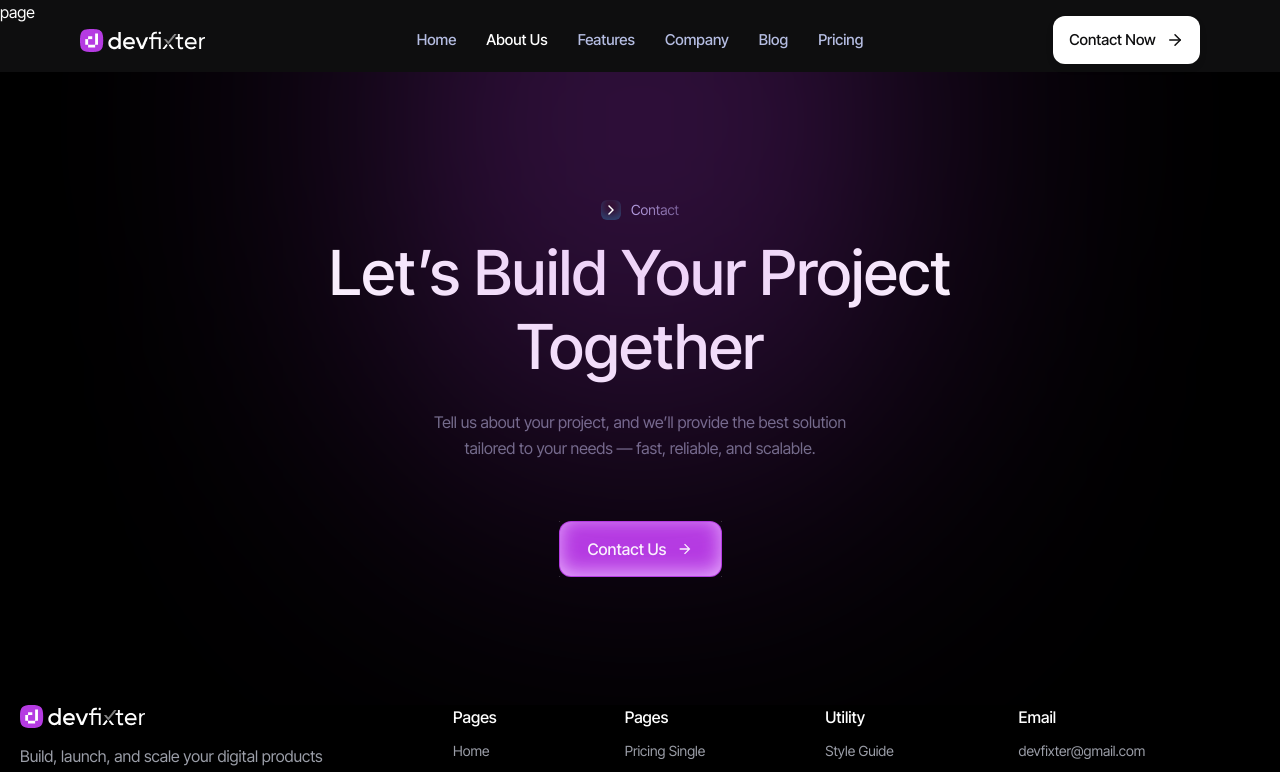
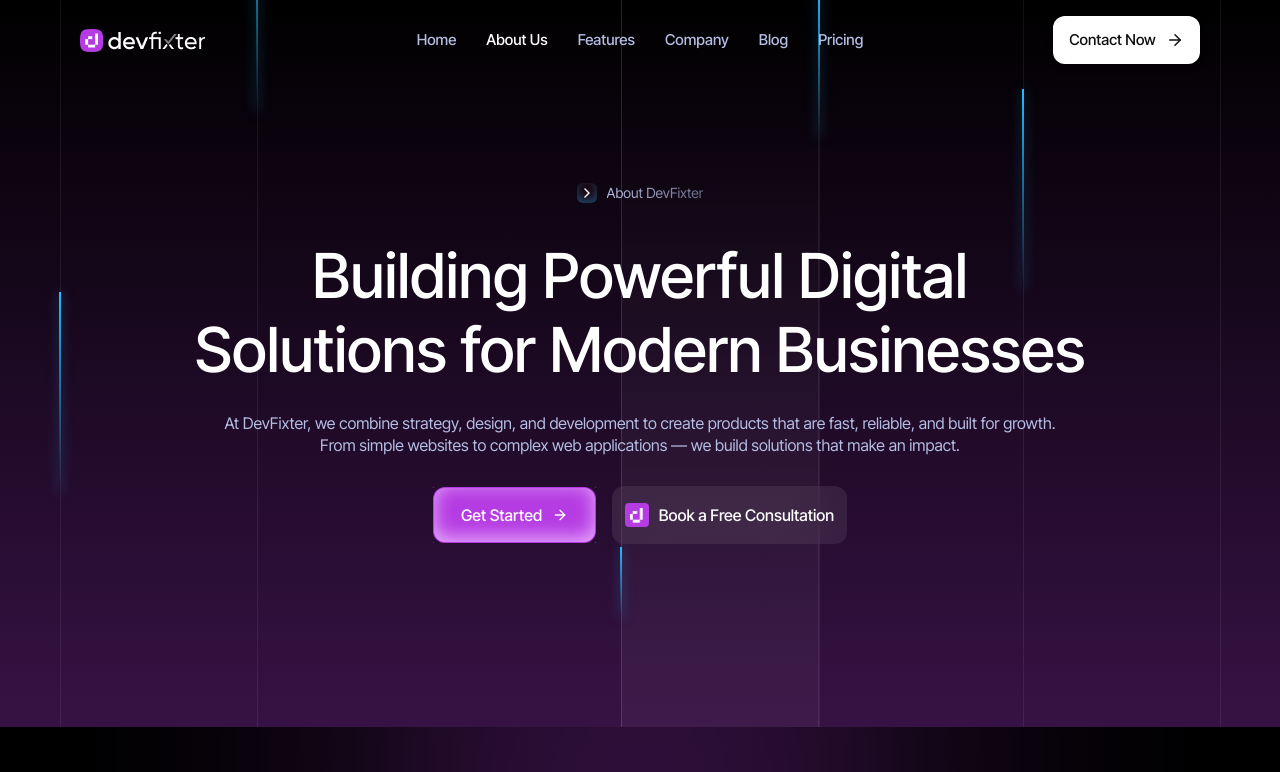
Before and after one commit to ads-fixter-FSD/devfixter, a Next.js app: page /about in a window 1280 px wide. Shown: the top 772 px of the page. Built offline with nearby package versions, Linux system fonts and the light colour scheme.

Commit message:
add reusable hero

```diff
--- a/src/app/about/page.tsx
+++ b/src/app/about/page.tsx
@@ -1,7 +1,41 @@
+import GhostButton from '@/components/button/GhostButton'
+import GlassButton from '@/components/button/GlassButton'
+import PrimaryButton from '@/components/button/PrimaryButton'
+import Badge from '@/components/shared/Badge'
+import Hero from '@/components/shared/Hero'
+import Image from 'next/image'
 import React from 'react'
+import { FiArrowRight } from 'react-icons/fi'
 
 export default function page() {
   return (
-    <div>page</div>
+    <div>
+        <Hero
+      badge={
+        <Badge>
+           <span className="flex items-center">
+             <span className="opacity-50"></span> About DevFixter
+           </span>
+        </Badge>
+      }
+      title={
+        <>Building Powerful Digital <br /> Solutions for Modern Businesses</>
+      }
+      description="At DevFixter, we combine strategy, design, and development to create products that are fast, reliable, and built for growth. From simple websites to complex web applications — we build solutions that make an impact."
+      primaryBtn={
+        <PrimaryButton icon={<FiArrowRight />} className="!w-[136px] !rounded-[12px">
+          Get Started
+        </PrimaryButton>
+      }
+    secondaryBtn={
+  <GlassButton
+  icon={<Image src="/logo.png" width={13} height={13} alt="icon" />}
+  className="!w-[235px] !h-[58px]"
+>
+  Book a Free Consultation
+</GlassButton>
+}
+    />
+    </div>
   )
 }
--- a/src/app/layout.tsx
+++ b/src/app/layout.tsx
@@ -28,7 +28,7 @@ export default function RootLayout({
       <body className="min-h-full flex flex-col">
         <Navbar />
         {/* Added top padding to account for fixed navbar */}
-        <main className="flex-grow  pb-12  mx-auto w-full">
+        <main className="flex-grow    mx-auto w-full">
           {children}
         </main>
         <Footer />
--- a/src/components/button/GlassButton.tsx
+++ b/src/components/button/GlassButton.tsx
@@ -1,13 +1,13 @@
 "use client";
 
-import React, { ReactNode, ComponentType } from 'react';
+import React, { ReactNode } from 'react';
 
 interface GlassButtonProps {
     children: ReactNode;
     onClick?: () => void;
     type?: "button" | "submit" | "reset";
     className?: string;
-    icon?: ComponentType<{ size?: number | string }>;
+    icon?: React.ReactNode;
     disabled?: boolean;
 }
 
@@ -16,7 +16,7 @@ const GlassButton: React.FC<GlassButtonProps> = ({
     onClick,
     type = "button",
     className = "",
-    icon: Icon,
+    icon,
     disabled = false,
 }) => {
     return (
@@ -24,15 +24,40 @@ const GlassButton: React.FC<GlassButtonProps> = ({
             type={type}
             onClick={onClick}
             disabled={disabled}
-            className={`btn-glass-custom ${className} ${disabled ? 'opacity-50 cursor-not-allowed' : ''}`}
+            className={`
+                flex items-center justify-center
+                transition-all duration-300
+                whitespace-nowrap overflow-hidden
+                ${disabled ? 'opacity-50 cursor-not-allowed' : 'hover:bg-white/20 active:scale-95'}
+                ${className}
+            `}
             style={{
-                width: '163px',
+                width: '235px',
                 height: '49px',
+                gap: '10px',
+                borderRadius: '12px',
                 padding: '13px 16px',
+                background: '#FFFFFF14',
+                backdropFilter: 'blur(20px)',
+                WebkitBackdropFilter: 'blur(20px)', // Safari support
             }}
         >
-            {Icon && <Icon size={20} />}
-            {children}
+            {icon && (
+                <span
+                    className="flex-shrink-0 flex items-center justify-center rounded-[4px]"
+                    style={{
+                        background: '#B53BE2',
+                        width: '24px',
+                        height: '24px'
+                    }}
+                >
+                    {icon}
+                </span>
+            )}
+
+            <span className="leading-none text-white font-medium">
+                {children}
+            </span>
         </button>
     );
 };
--- /dev/null
+++ b/src/components/shared/Hero.tsx
@@ -0,0 +1,109 @@
+"use client";
+
+import React, { ReactNode } from "react";
+import { motion } from "framer-motion";
+import { fadeUp } from "../../../utils/animation";
+
+interface HeroProps {
+  badge?: ReactNode;
+  title: ReactNode;
+  description: string;
+  primaryBtn?: ReactNode;
+  secondaryBtn?: ReactNode;
+  className?: string;
+}
+
+const LineSheen = ({ delay = 0, height = 200 }: { delay?: number; height?: number }) => (
+  <motion.div
+    initial={{ top: "-20%" }}
+    animate={{ top: "120%" }}
+    transition={{
+      duration: 4,
+      repeat: Infinity,
+      delay: delay,
+      ease: "linear",
+    }}
+    className="absolute left-[-1px] w-[2px] z-10"
+    style={{
+      height: `${height}px`,
+      background: "linear-gradient(180deg, #27BBFF 0%, rgba(24, 112, 153, 0) 100%)",
+      boxShadow: "0px 0px 12px rgba(39, 187, 255, 0.5)",
+    }}
+  />
+);
+
+const Hero = ({
+  badge,
+  title,
+  description,
+  primaryBtn,
+  secondaryBtn,
+  className = "",
+}: HeroProps) => {
+
+  return (
+    <section className={`relative w-full h-[727px] bg-black overflow-hidden flex justify-center items-center ${className}`}>
+
+      {/* Background Gradient */}
+      <div
+        className="absolute inset-0 z-0 pointer-events-none"
+        style={{
+          background: "linear-gradient(0deg, rgba(181, 59, 226, 0.3) 0%, rgba(0, 0, 0, 1) 100%)",
+        }}
+      />
+
+      <div className="relative w-full max-w-[1440px] h-full mx-auto px-4 sm:px-6">
+        {/* Vertical Lines */}
+        <div className="absolute inset-0 w-full h-full pointer-events-none z-[1]">
+          <div className="absolute top-0 h-full w-[1px] bg-[#FFFFFF12] left-[60px]"><LineSheen delay={0} /></div>
+          <div className="absolute top-0 h-full w-[1px] bg-[#FFFFFF12] left-[16%] lg:left-[257px]"><LineSheen delay={1.5} /></div>
+          <div className="absolute top-0 h-full w-[1px] bg-[#FFFFFF12] left-[72%] lg:left-[calc(100%-257px)]"><LineSheen delay={0.8} /></div>
+          <div className="absolute top-0 h-full w-[1px] bg-[#FFFFFF12] left-[88%] lg:left-[calc(100%-60px)]"><LineSheen delay={2.2} /></div>
+
+          <div className="absolute top-0 h-full w-[1px] bg-[#FFFFFF12] left-[621px]"><LineSheen delay={3} height={70} /></div>
+          <div className="absolute top-0 h-full w-[1px] bg-[#FFFFFF12] left-[819px]"><LineSheen delay={1.2} height={150} /></div>
+
+          <div
+            className="absolute left-1/2 z-[2] h-full w-[min(28vw,198px)] -translate-x-1/2 border-x border-[#FFFFFF12] lg:left-[621px] lg:w-[198px] lg:translate-x-0"
+            style={{ background: "linear-gradient(360deg, rgba(255, 255, 255, 0.04) 33.01%, rgba(255, 255, 255, 0) 84.98%)" }}
+          >
+            <div className="hero-vline-sheen-middle absolute inset-0 overflow-hidden" />
+          </div>
+        </div>
+
+        {/* Hero Content - FIXED ANIMATION */}
+        <div className="relative z-10 h-full flex flex-col items-center justify-center text-center">
+          <motion.div
+            initial="hidden"
+            whileInView="visible"
+            viewport={{ once: true }}
+            variants={fadeUp}
+            className="flex flex-col items-center"
+          >
+            {/* Inner motion div for the floating effect */}
+            <motion.div
+              className="flex flex-col items-center"
+            >
+              {badge && <div className="mb-8">{badge}</div>}
+
+              <h1 className="text-white title-xl font-medium leading-[1.2]  mb-6 tracking-[-2%">
+                {title}
+              </h1>
+
+              <p className="text-[#B5BDE2] text-base  max-w-[868px] mb-[30px] leading-[1.4]">
+                {description}
+              </p>
+
+              <div className="flex flex-col sm:flex-row items-center gap-4">
+                {primaryBtn}
+                {secondaryBtn}
+              </div>
+            </motion.div>
+          </motion.div>
+        </div>
+      </div>
+    </section>
+  );
+};
+
+export default Hero;
```
